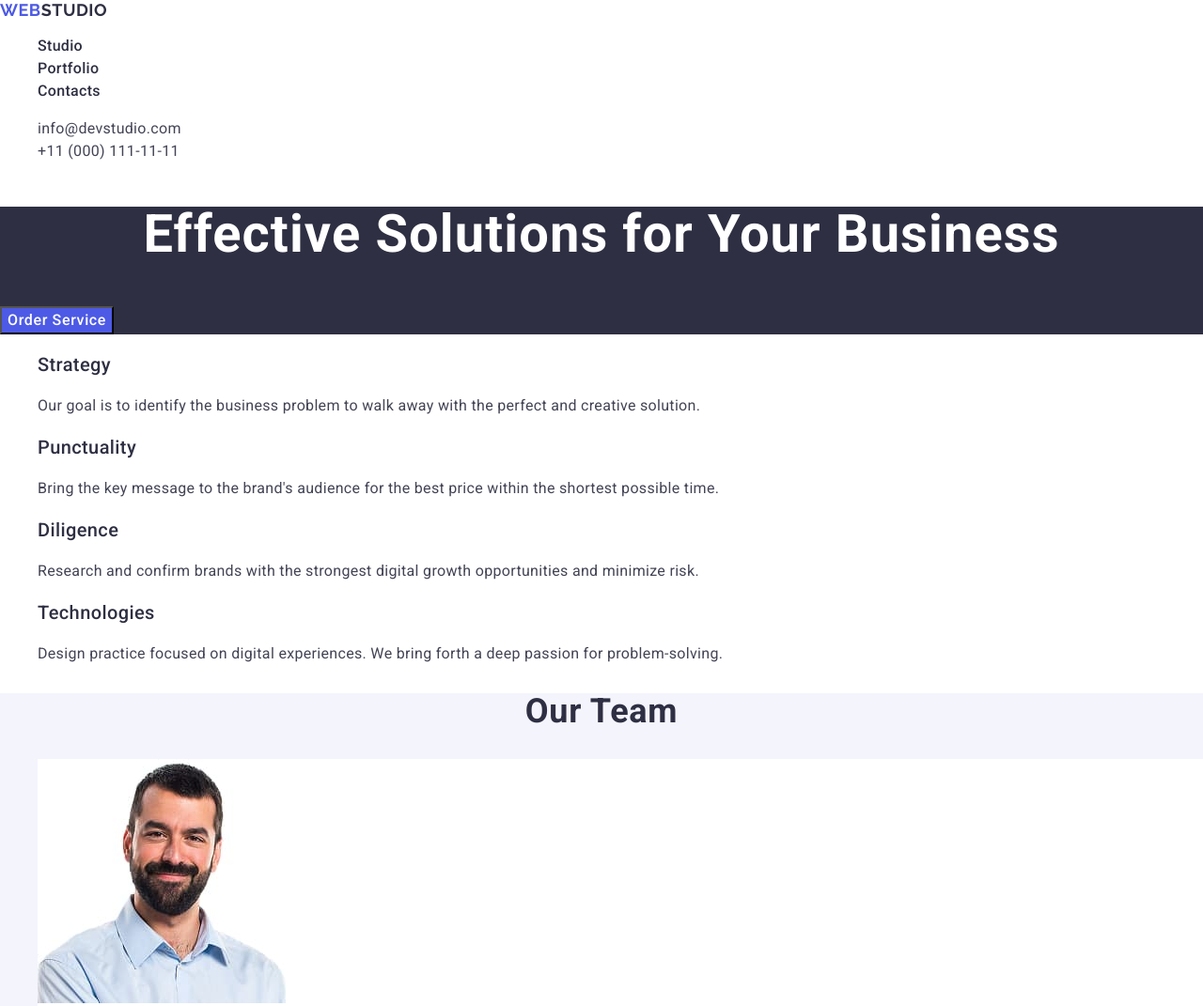
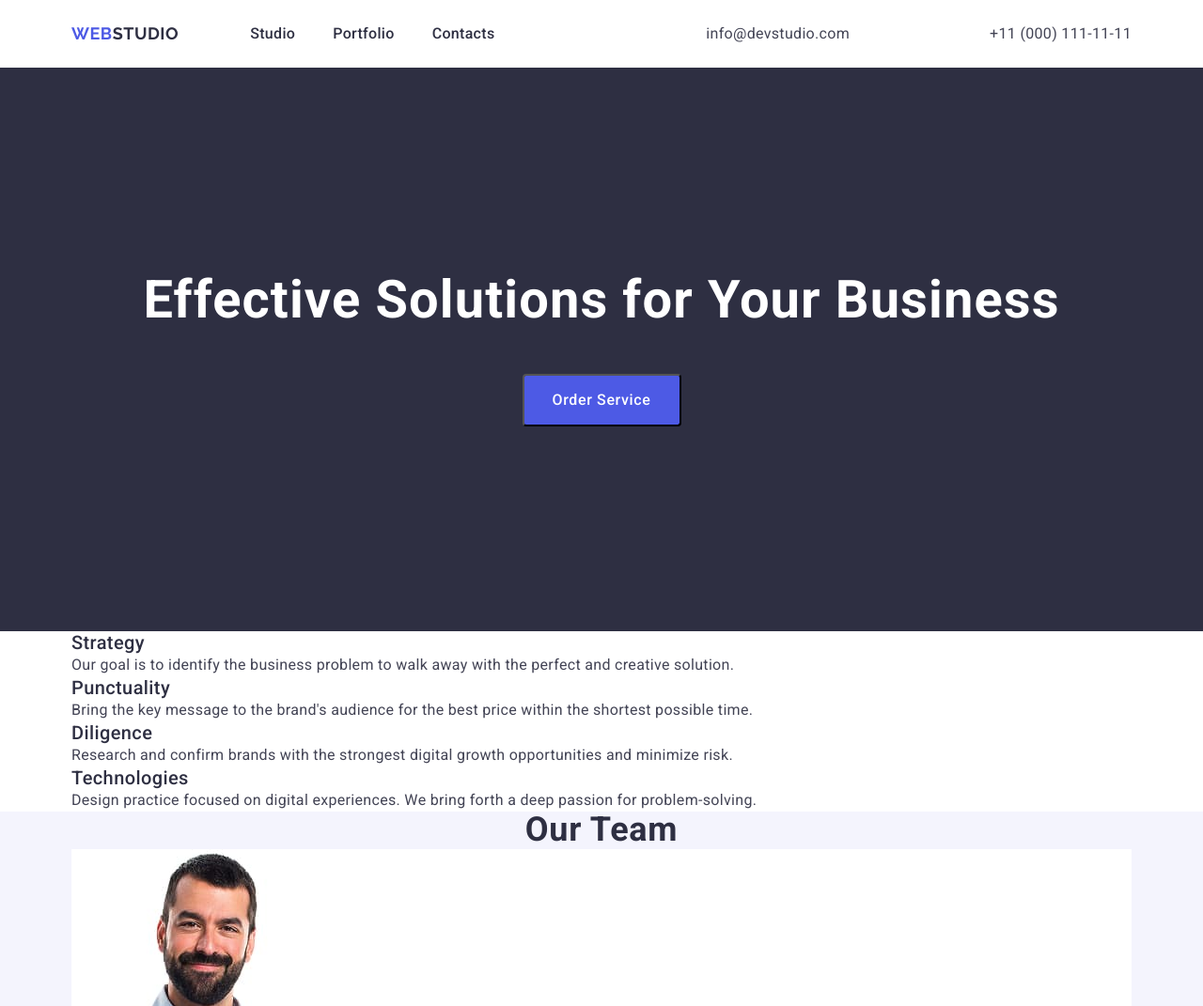
Before and after one commit to viktoriiatkachenko/goit-markup-hw-03, a plain HTML site: page index.html in a window 1280 px wide. Shown: the top 1071 px of the page at 94% size. Drawn offline with nearby package versions, Linux system fonts and the light colour scheme.

Commit message:
finish header

```diff
--- a/css/styles.css
+++ b/css/styles.css
@@ -1,3 +1,5 @@
+
+/* reset */
 body {
     color: #434455;
     background-color: #FFFFFF;
@@ -5,9 +7,45 @@ body {
 }
 ul, ol {
         list-style-type: none;
+        margin: 0;
+        padding: 0;
 }
 a {
         text-decoration: none;
+}
+h1, h2, h3, h4, h5, h6, p {
+        margin: 0;
+}
+/* header */
+.container {
+        max-width: 1158px;
+        padding: 0 15px;
+        margin: 0 auto;
+}
+.header {
+        border-bottom: #e7e9fc;
+}
+.header-container {
+        display: flex;
+        align-items: center;
+}
+.nav {
+        display: flex;
+        align-items: center;
+}
+.nav-list {
+        display: flex;
+        align-items: center;
+        gap: 40px;
+}
+.address-list {
+        display: flex;
+        align-items: center;
+        gap: 149px;
+}
+.header-logo {
+        padding: 24px 0;
+        margin-right: 76px;
 }
 .logo {
         font-family: "Raleway", sans-serif;
@@ -24,12 +62,15 @@ a {
 .logo-web-footer {
 color: #F4F4FD;
 }
+
 .nav-list-link {
+        display: block;
         font-weight: 500;
         font-size: 16px;
         line-height: 1.5;
         letter-spacing: 0.02em;
         color: #2e2f42;
+        padding: 24px 0;
 }
 .nav-list-link:hover,
 .nav-list-link:focus,
@@ -38,17 +79,29 @@ color: #F4F4FD;
 }
 .address {
         font-style: normal;
+        margin-left: auto;
 }
 .address-list-link {
         color: #434455;
         line-height: 1.5;
         letter-spacing: 0.02em;
+        display: block;
+        padding: 24px 0;
 }
 .address-list-link:hover,
 .address-list-link:focus {
 color: #404bbf;
 }
 
+/* main */
+.main-container {
+        display: flex;
+        flex-direction: column;
+        align-items: center;
+        justify-content: center;
+        height: 600px;
+        gap: 48px;
+}
 .section-heading {
         font-size: 36px;
         line-height: 1.11;
@@ -67,6 +120,7 @@ color: #404bbf;
         letter-spacing: 0.02em;
         text-align: center;
         color: white;
+        margin: 0 auto;
 }
 .btn {
             font-weight: 500;
@@ -76,6 +130,11 @@ color: #404bbf;
             color: white;
             background-color: #4D5AE5;
             cursor: pointer;
+        border-radius: 4px;
+                width: 169px;
+                height: 56px;
+                text-align: center;
+                margin: 0;
 }
 .btn:hover,
 .btn:focus {
--- a/index.html
+++ b/index.html
@@ -23,9 +23,10 @@
     />
   </head>
   <body>
-    <header>
+    <header class="header">
+      <div class="container header-container">
         <nav class="nav">
-        <a class="logo" href="./index.html"
+          <a class="logo header-logo" href="./index.html"
             >Web<span class="logo-web-header">Studio</span></a
           >
           <ul class="nav-list">
@@ -54,20 +55,24 @@
             </li>
           </ul>
         </address>
+      </div>
     </header>
     <main>
       <section class="main-page">
+        <div class="container main-container">
           <h1 class="heading">Effective Solutions for Your Business</h1>
           <button class="btn" type="button">Order Service</button>
+        </div>
       </section>
       <section>
+        <div class="container">
           <h2 class="section-heading" hidden>Section 2</h2>
           <ul>
             <li>
               <h3 class="strategy-list-items">Strategy</h3>
               <p class="strategy-list-text">
-              Our goal is to identify the business problem to walk away with the
-              perfect and creative solution.
+                Our goal is to identify the business problem to walk away with
+                the perfect and creative solution.
               </p>
             </li>
             <li>
@@ -92,8 +97,10 @@
               </p>
             </li>
           </ul>
+        </div>
       </section>
       <section class="team-section">
+        <div class="container">
           <h2 class="section-heading">Our Team</h2>
           <ul class="team-list">
             <li class="team-list-items">
@@ -137,8 +144,10 @@
               <p class="team-text">UI Designer</p>
             </li>
           </ul>
+        </div>
       </section>
       <section>
+        <div class="container">
           <h2 class="section-heading">Our Portfolio</h2>
           <ul class="portfolio-list">
             <li class="portfolio-list-items">
@@ -202,16 +211,19 @@
               <p class="portfolio-list-text">Marketing</p>
             </li>
           </ul>
+        </div>
       </section>
     </main>
     <footer class="footer">
+      <div class="container">
         <a class="logo" href="./index.html"
           >Web<span class="logo-web-footer">Studio</span></a
         >
         <p class="footer-text">
-        Increase the flow of customers and sales for your business with digital
-        marketing & growth solutions.
+          Increase the flow of customers and sales for your business with
+          digital marketing & growth solutions.
         </p>
+      </div>
     </footer>
   </body>
 </html>
```
Lines whose indentation alone changed are shown as unchanged.
